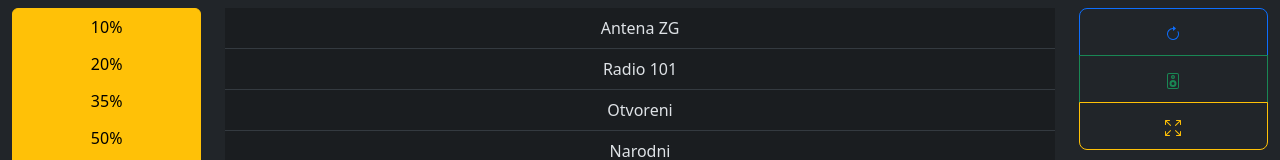
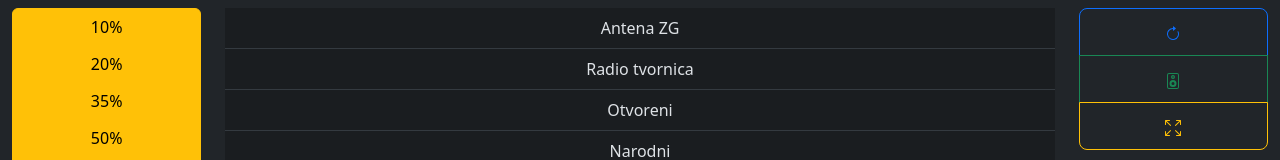
Before and after one commit to Prokleta-Kuja/strimalica, a Vue app in the folder src/: page / in a window 1280 px wide. Shown: the top 160 px of the page. Built offline with nearby package versions, Linux system fonts and the light colour scheme.

Commit message:
Replaced 101 with tvornica

```diff
--- a/src/src/stores/RadioPlayer.ts
+++ b/src/src/stores/RadioPlayer.ts
@@ -29,8 +29,8 @@
     },
     {
       id: 2,
-      title: 'Radio 101',
-      url: 'http://live.radio101.hr:9531/stream.mp3'
+      title: 'Radio tvornica',
+      url: 'https://c8.hostingcentar.com/streams/radiotvornica/'
     },
     { id: 3, title: 'Otvoreni', url: 'http://stream2.otvoreni.hr/otvoreni' },
     { id: 4, title: 'Narodni', url: 'http://live.narodni.hr:8059/narodni' },
```
